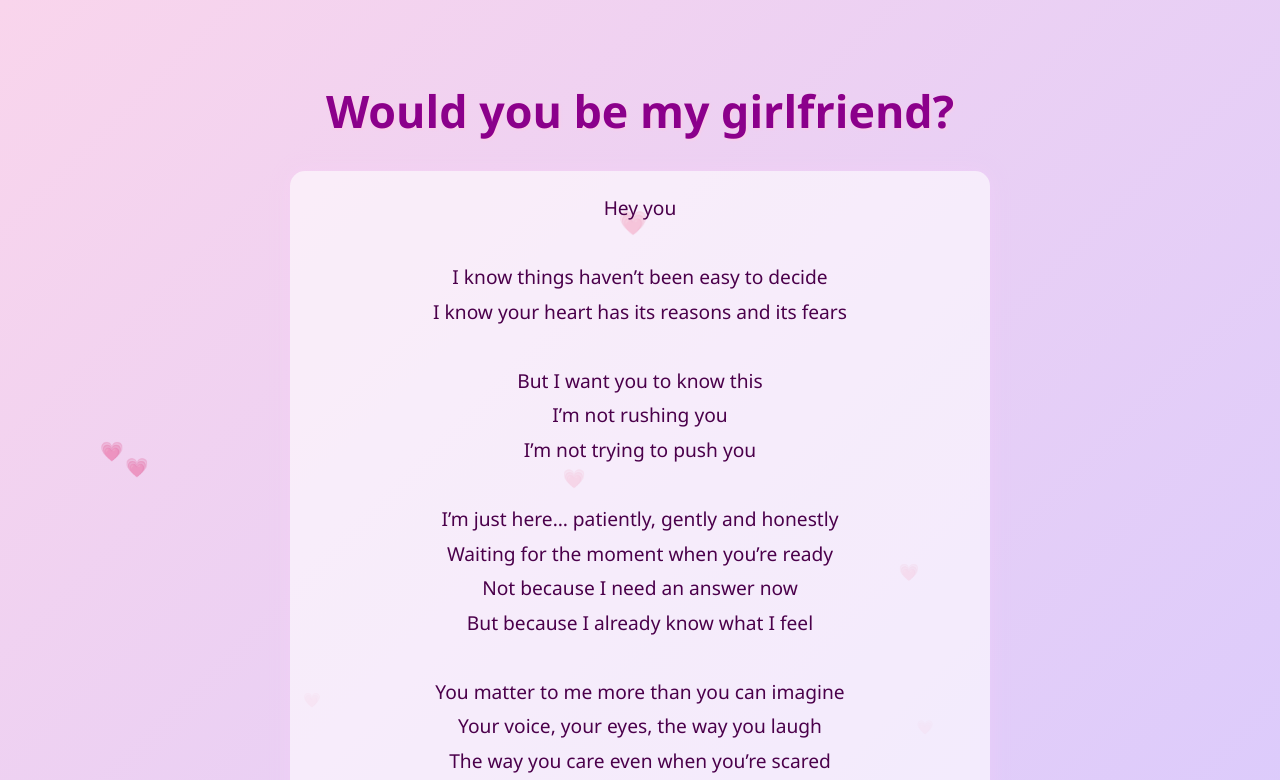
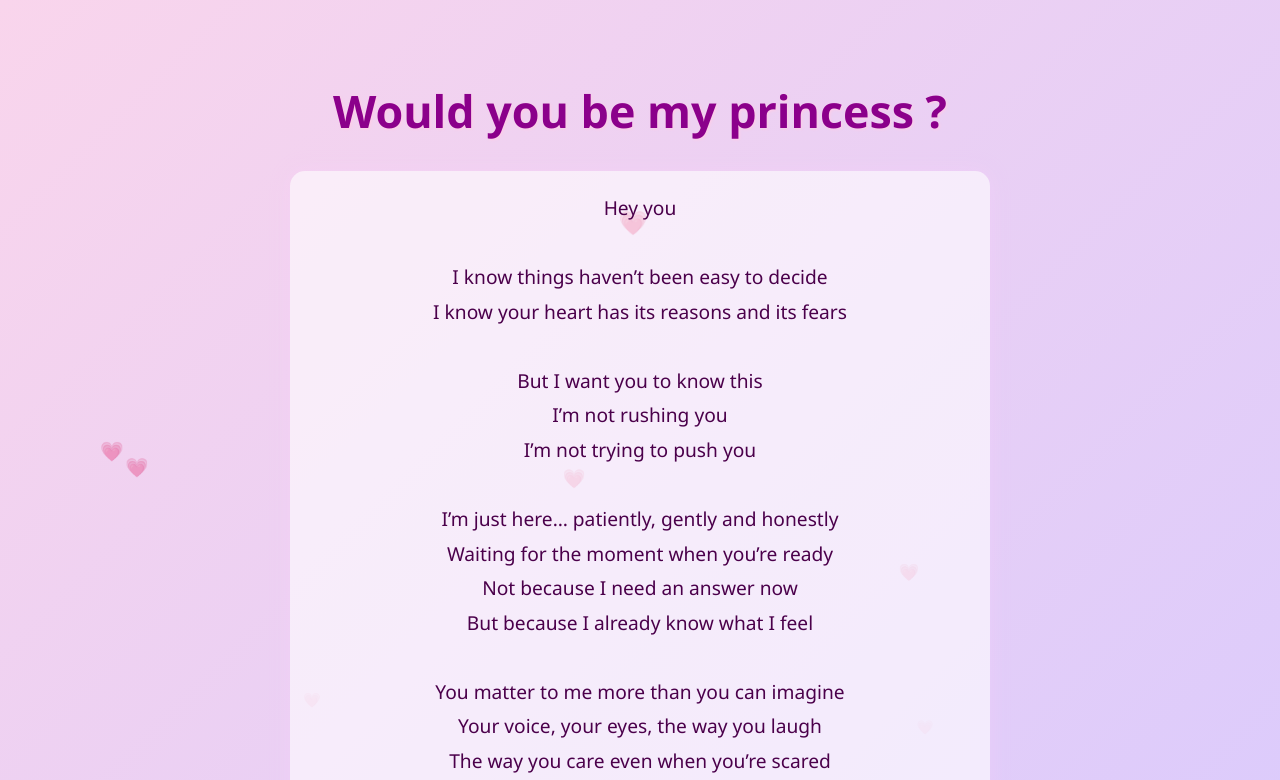
Before and after one commit to aymnzdd/Would-u-be-my-gf, a plain HTML site: page index.html in a window 1280 px wide. Shown: the top 780 px of the page. Drawn offline with Linux system fonts and the light colour scheme.

Commit message:
Update index.html

```diff
--- a/index.html
+++ b/index.html
@@ -113,7 +113,7 @@
 <body>
 
   <div class="container" id="mainContent">
-    <h1>Would you be my girlfriend?</h1>
+    <h1>Would you be my princess ?</h1>
     <p>
       Hey you<br><br>
       I know things haven’t been easy to decide<br>
```
